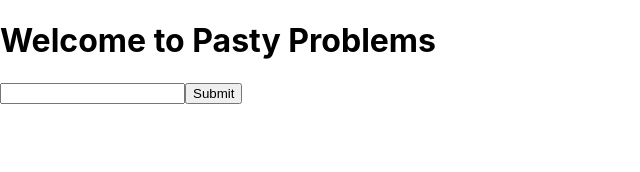
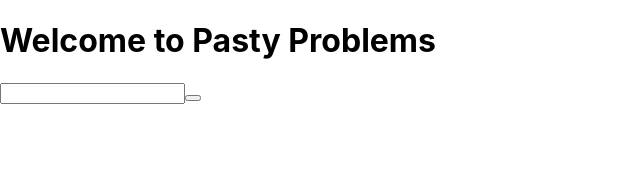
Before and after one commit to mpgasbarro/pasty-problems, a React (Create React App) app: page / in a window 1280 px wide. Shown: the top 172 px of the page, without its empty margins (0-640 px from the left). Built offline with nearby package versions, Linux system fonts and the light colour scheme; no server answers.

Commit message:
first API call is updating with userinput and returning correct long and lat coordinates

```diff
--- a/src/App.js
+++ b/src/App.js
@@ -14,18 +14,17 @@ class App extends Component {
 			uvIndex: '',
 			lat: '',
 			long: '',
-			inputValue: '',
+			inputVal: '',
 		};
-		this.handleInputValue = this.handleInputValue.bind(this);
 	}
-	handleInputValue(val) {
-		this.setState({ ...this.state, inputValue: val });
-	}
+	onChange = (event) => {
+		this.setState({ inputVal: event.target.value });
+	};
 
-	componentDidMount() {
-		let newVal = this.state.inputValue;
+	onSubmit = (event) => {
+		event.preventDefault();
 
-		fetch(`${url1}&location=${newVal}`, {
+		fetch(`${url1}&location=${this.state.inputVal}`, {
 			method: 'GET',
 			headers: {
 				'content-type': 'application/json',
@@ -37,11 +36,30 @@ class App extends Component {
 					lat: res.results[0].locations[0].latLng.lat,
 					long: res.results[0].locations[0].latLng.lng,
 				});
-				// this.setState({ uvIndex: res });
 			})
 			.catch((err) => {
 				console.error(err);
 			});
+	};
+
+	componentDidMount() {
+		// fetch(`${url1}&location=${newVal}`, {
+		// 	method: 'GET',
+		// 	headers: {
+		// 		'content-type': 'application/json',
+		// 	},
+		// })
+		// 	.then((res) => res.json())
+		// 	.then((res) => {
+		// 		this.setState({
+		// 			lat: res.results[0].locations[0].latLng.lat,
+		// 			long: res.results[0].locations[0].latLng.lng,
+		// 		});
+		// 		// this.setState({ uvIndex: res });
+		// 	})
+		// 	.catch((err) => {
+		// 		console.error(err);
+		// 	});
 
 		fetch(url, {
 			method: 'GET',
@@ -61,15 +79,22 @@ class App extends Component {
 	}
 
 	render() {
-		console.log(this.state.lat);
 		console.log(`${url1}&location=${this.state.inputValue}`);
+		console.log(this.state);
 		return (
 			<div>
 				<header>
 					<Home />
 				</header>
 				<div>
-					<Userinput handleInput={(val) => this.handleInputValue(val)} />
+					<form>
+						<input
+							type='text'
+							value={this.state.inputVal}
+							onChange={this.onChange}
+						/>
+						<button onClick={this.onSubmit} />
+					</form>
 				</div>
 			</div>
 		);
--- a/src/UserInput/Userinput.js
+++ b/src/UserInput/Userinput.js
@@ -12,7 +12,7 @@ class Userinput extends Component {
 
 	// handle input change event
 	onInputChange(e) {
-		this.setState({ inputVal: e.target.value });
+		this.setState({ ...this.state, inputVal: e.target.value });
 	}
 
 	// handle button click event and pass data in parent
```
Also changed, not shown: 1 other file (tests, documents, lock files or other folders).
